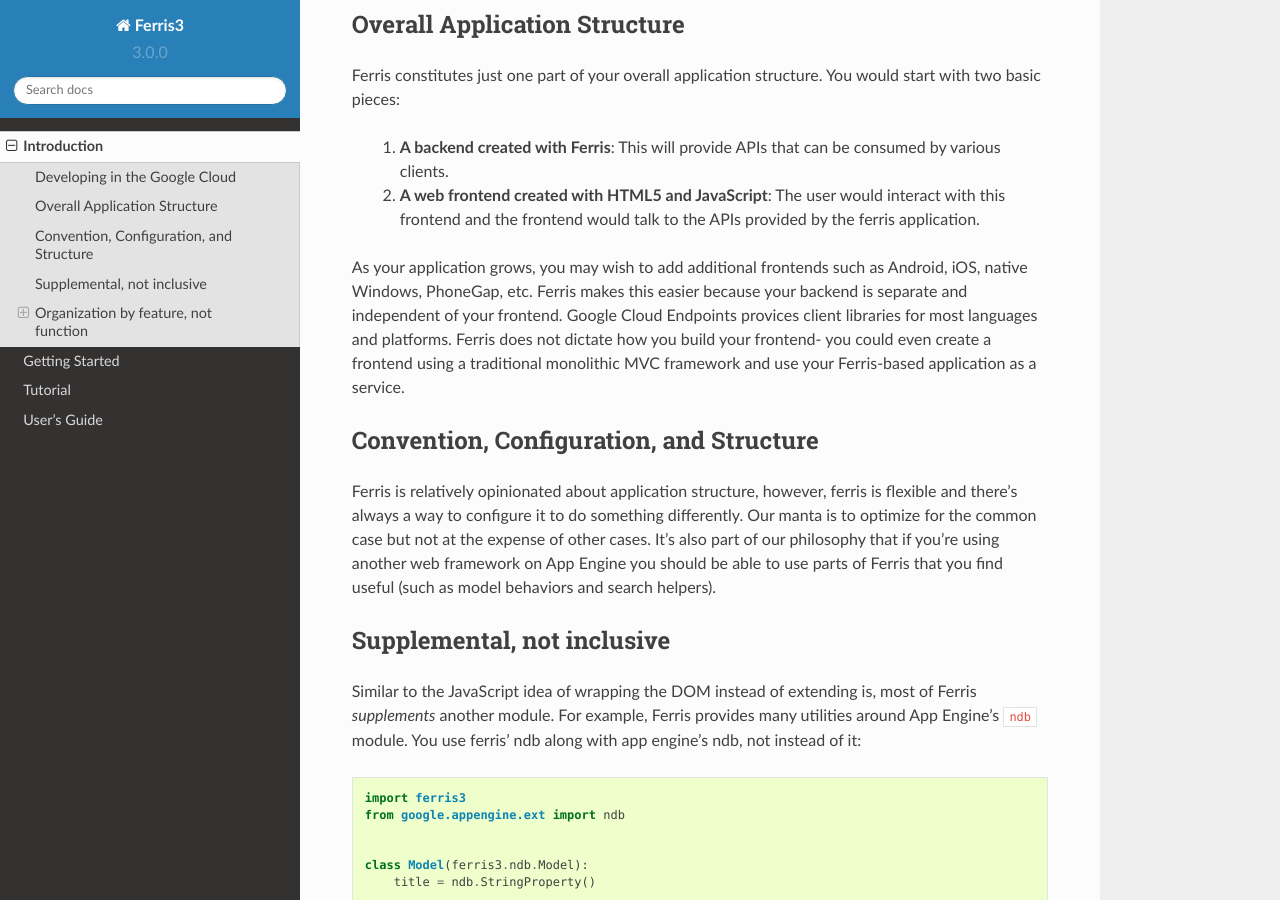
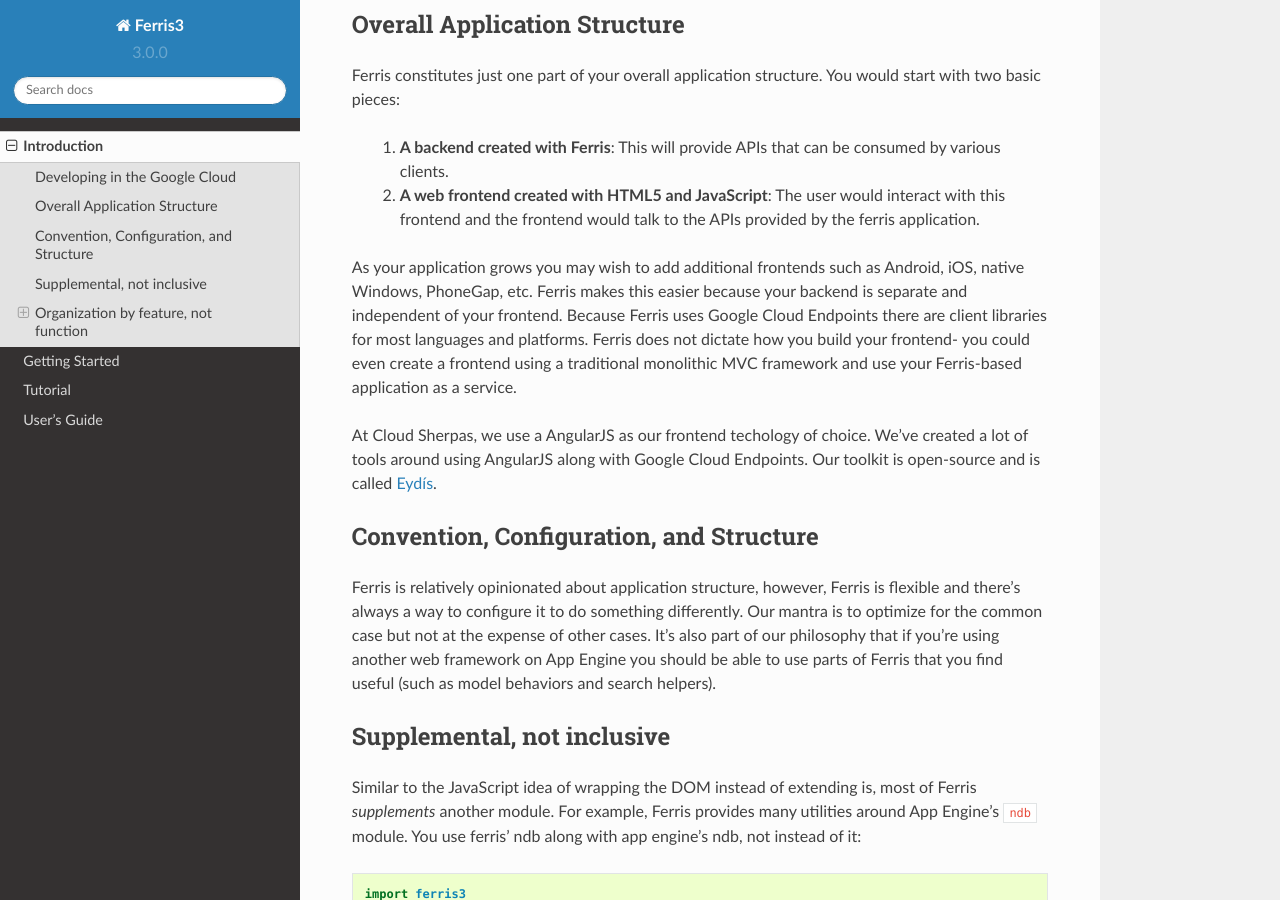
Before and after one commit to yowmamasita/ferris3, a Sphinx documentation site: the page built from docs/introduction.rst, in a window 1280 px wide and 900 px high, scrolled down 568 px. Built offline with Sphinx 7.4.7 and the Read the Docs theme 2.0.0, drawn with Linux system fonts in a browser that asks for light colours; pages that are not in the unit, such as notebooks, are missing from menus.

Commit message:
Docs; fixing typos and references eydis

```diff
--- a/docs/introduction.rst
+++ b/docs/introduction.rst
@@ -20,13 +20,15 @@
   1. **A backend created with Ferris**: This will provide APIs that can be consumed by various clients.
   2. **A web frontend created with HTML5 and JavaScript**: The user would interact with this frontend and the frontend would talk to the APIs provided by the ferris application.
 
-As your application grows, you may wish to add additional frontends such as Android, iOS, native Windows, PhoneGap, etc. Ferris makes this easier because your backend is separate and independent of your frontend. Google Cloud Endpoints provices client libraries for most languages and platforms. Ferris does not dictate how you build your frontend- you could even create a frontend using a traditional monolithic MVC framework and use your Ferris-based application as a service.
+As your application grows you may wish to add additional frontends such as Android, iOS, native Windows, PhoneGap, etc. Ferris makes this easier because your backend is separate and independent of your frontend. Because Ferris uses Google Cloud Endpoints there are client libraries for most languages and platforms. Ferris does not dictate how you build your frontend- you could even create a frontend using a traditional monolithic MVC framework and use your Ferris-based application as a service.
+
+At Cloud Sherpas, we use a AngularJS as our frontend techology of choice. We've created a lot of tools around using AngularJS along with Google Cloud Endpoints. Our toolkit is open-source and is called `Eydís <http://eydistoolkit.org>`_.
 
 
 Convention, Configuration, and Structure
 ----------------------------------------
 
-Ferris is relatively opinionated about application structure, however, ferris is flexible and there's always a way to configure it to do something differently. Our manta is to optimize for the common case but not at the expense of other cases. It's also part of our philosophy that if you're using another web framework on App Engine you should be able to use parts of Ferris that you find useful (such as model behaviors and search helpers).
+Ferris is relatively opinionated about application structure, however, Ferris is flexible and there's always a way to configure it to do something differently. Our mantra is to optimize for the common case but not at the expense of other cases. It's also part of our philosophy that if you're using another web framework on App Engine you should be able to use parts of Ferris that you find useful (such as model behaviors and search helpers).
 
 
 Supplemental, not inclusive
```
Also changed, not shown: 1 other file.
